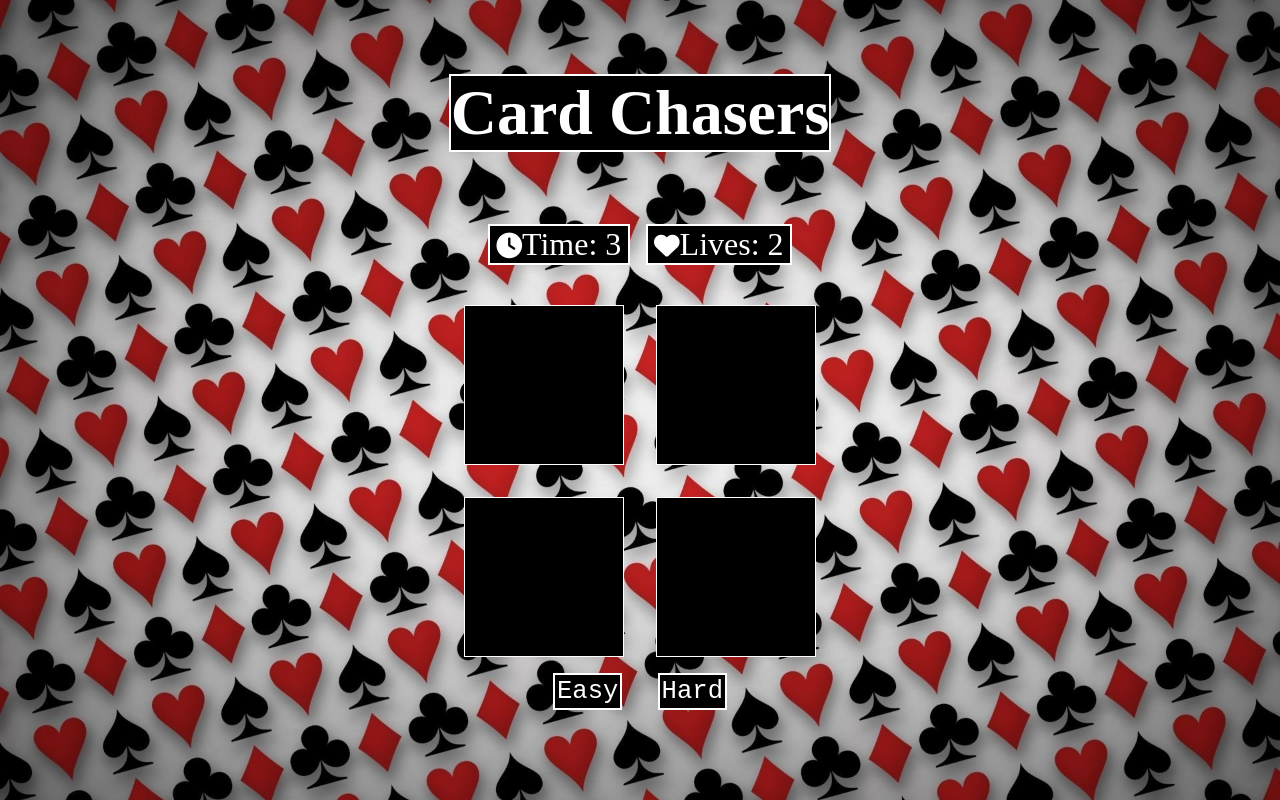
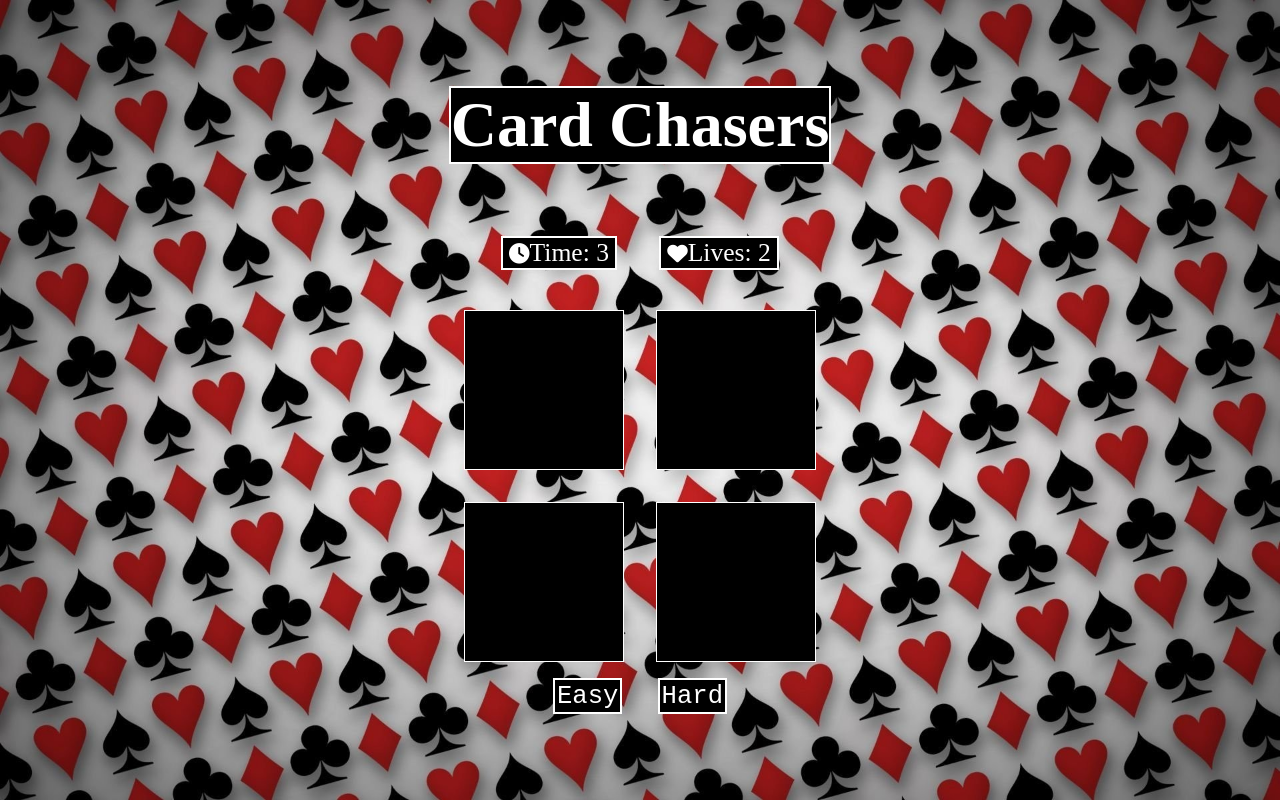
Before and after one commit to Phoenixgreen763/Card-Chasers, a plain HTML site: page index.html in a window 1280 px wide. Both pictures are taken after a click on the button "Easy". Drawn offline with Linux system fonts and the light colour scheme.

Commit message:
remove time-lives styling from js, add styling to paragraphs in css

```diff
--- a/assets/css/styles.css
+++ b/assets/css/styles.css
@@ -29,6 +29,17 @@ h1 {
     display: flex;
     justify-content: center;
     margin-bottom: 30%;
+}
+
+.active {
+    margin: 2.5% auto;
+    padding-right: 2%;
+    padding-left: 2%;
+    border: white 2px solid;
+    font-size: 200%;
+    text-align: center;
+    color: white;
+    background-color: black;
 }
 
 .time-lives i {
@@ -132,7 +143,9 @@ h1 {
 .buttons button {
     color: white;
     padding: .5%;
-    margin: 5%;
+    margin-top: 5%;
+    margin-right: 5%;
+    margin-left: 5%;
     font-size: 200%;
     background-color: black;
     border: white 2px solid;
@@ -228,7 +241,7 @@ h1 {
     }
 
     .time-lives {
-        margin-bottom: 20%;
+        margin-bottom: 2.5%;
     }
 
     .time-lives p {
@@ -240,6 +253,6 @@ h1 {
     }
 
     .game-board {
-        margin-bottom: 15%;
+        margin-bottom: 2.5%;
     }
 }
--- a/assets/javascript/script.js
+++ b/assets/javascript/script.js
@@ -293,25 +293,9 @@ document.addEventListener('DOMContentLoaded', () => {
     const changeStyle = () => {
         countdownParagraph = document.querySelector('#countdown')
         livesParagraph = document.querySelector('#lives')
-        // Apply the styles to countdownParagraph
-        countdownParagraph.style.margin = "2.5% auto";
-        countdownParagraph.style.paddingRight = "2%";
-        countdownParagraph.style.paddingLeft = "2%";
-        countdownParagraph.style.border = "white 2px solid";
-        countdownParagraph.style.fontSize = "200%";
-        countdownParagraph.style.textAlign = "center";
-        countdownParagraph.style.color = "white";
-        countdownParagraph.style.backgroundColor = "black";
 
-        // Apply the styles to livesCount
-        livesParagraph.style.margin = "2.5% auto";
-        livesParagraph.style.paddingRight = "2%";
-        livesParagraph.style.paddingLeft = "2%";
-        livesParagraph.style.border = "white 2px solid";
-        livesParagraph.style.fontSize = "200%";
-        livesParagraph.style.textAlign = "center";
-        livesParagraph.style.color = "white";
-        livesParagraph.style.backgroundColor = "black";
+        countdownParagraph.classList.add('active')
+        livesParagraph.classList.add('active')
     }
 
     // Button click functions for game start
```
